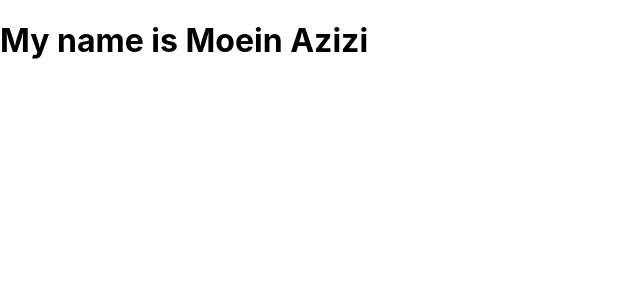
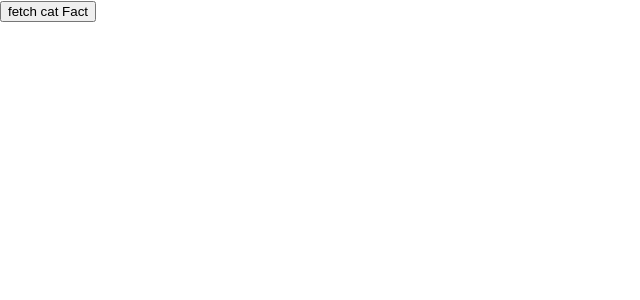
Before and after one commit to moein1997/firstReactApp, a React (Create React App) app: page / in a window 1280 px wide. Shown: the top 300 px of the page, without its empty margins (0-640 px from the left). Built offline with nearby package versions, Linux system fonts and the light colour scheme.

Commit message:
forteenthCommit

```diff
--- a/src/App.js
+++ b/src/App.js
@@ -2,7 +2,8 @@
 // import styles from './App.css';
 // import { useState } from "react"
 import "./App.css"
-import ClassBaseTestComponent from "./ClassBaseTestComponent";
+import { Fact } from "./Fact";
+// import ClassBaseTestComponent from "./ClassBaseTestComponent";
 // import {Cat}  from "./Components/Cat";
 // import { QueryClient,QueryClientProvider } from "react-query";
 
@@ -47,9 +48,15 @@ function App() {
 
   return(
     <>
-      <ClassBaseTestComponent/>
+      <Fact/>
     </>
   )
+
+  // return(
+  //   <>
+  //     <ClassBaseTestComponent/>
+  //   </>
+  // )
   // const queryClient = new QueryClient();
 
   // return (
--- /dev/null
+++ b/src/Fact.js
@@ -0,0 +1,28 @@
+import Axios from "axios";
+
+import {useReducer } from "react";
+import { factReducer, initialState } from "./factReducer";
+
+export const Fact = ()=>{
+    const [state,dispatch] = useReducer(factReducer,initialState)
+
+    const handleFetch = ()=>{
+        dispatch({type : "Fetch_start"})
+        Axios.get("https://catfact.ninja/fact").then((res)=>{
+            dispatch({type : "Fetch_success",data : res.data.fact});
+            console.log(res);
+        })
+        .catch((error)=>{
+            dispatch({type : "Fetch_error"})
+            console.log(error);
+        })
+    }
+
+    return(
+        <div>
+            <button onClick={handleFetch}>{state.loading ? "is loading" : "fetch cat Fact"}</button>
+            {state.error && (<p>Error somthing is wrong</p>)}
+            <h1>{state.fact}</h1>
+        </div>
+    )
+}
--- /dev/null
+++ b/src/factReducer.js
@@ -0,0 +1,17 @@
+export const initialState = {
+    loading: false,
+    fact: "",
+    error: false
+}
+
+export const factReducer = (state,action)=>{
+    if(action.type === "Fetch_start"){
+        return {loading: true,fact:"",error: false}
+    }
+    if(action.type === "Fetch_success"){
+        return {loading: false,fact:action.data,error: false}
+    }
+    if(action.type === "Fetch_error"){
+        return {loading: false,fact:"",error: true}
+    }
+}
```
